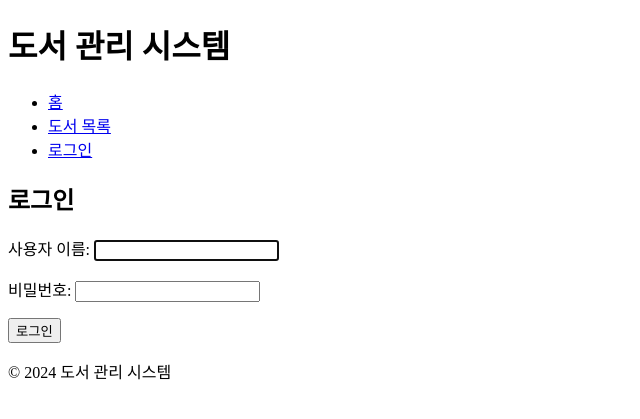
After one commit to lwj0712/0812_Library_Django, a Django app: page /login/ in a window 1280 px wide. The commit adds this page. Shown: the top 419 px of the page, without its empty margins (0-640 px from the left). Run offline with Django 5.2, Linux system fonts and the light colour scheme.

Commit message:
✨ add login,logout features

```diff
--- a/bookproject/bookproject/urls.py
+++ b/bookproject/bookproject/urls.py
@@ -1,9 +1,12 @@
 from django.contrib import admin
 from django.urls import path, include
 from books.views import MainView
+from django.contrib.auth.views import LoginView, LogoutView
 
 urlpatterns = [
     path("admin/", admin.site.urls),
     path("books/", include("books.urls")), # books/로 시작하는 URL은 books 앱의 urls.py에서 처리
     path('', MainView.as_view(), name='main'), # 메인 화면을 보여줄 URL 지정
+    path('login/', LoginView.as_view(template_name='login.html'), name='login'),
+    path('logout/', LogoutView.as_view(next_page='main'), name='logout'),  # 로그아웃 후 홈 화면으로 리다이렉트
 ]
--- a/bookproject/templates/base.html
+++ b/bookproject/templates/base.html
@@ -12,6 +12,19 @@
             <ul>
                 <li><a href="{% url 'main' %}">홈</a></li>
                 <li><a href="{% url 'books:book_list' %}">도서 목록</a></li>
+                {% if user.is_authenticated %}
+                    <li>환영합니다, {{ user.username }}님!</li>
+                    <li>
+                        <form id="logout-form" action="{% url 'logout' %}" method="post" style="display: inline;">
+                            {% csrf_token %}
+                            <button type="submit" style="background: none; border: none; padding: 0; cursor: pointer;">
+                                로그아웃
+                            </button>
+                        </form>
+                    </li>
+                {% else %}
+                    <li><a href="{% url 'login' %}">로그인</a></li>
+                {% endif %}
             </ul>
         </nav>
     </header>
--- /dev/null
+++ b/bookproject/templates/login.html
@@ -0,0 +1,13 @@
+{% extends 'base.html' %}
+
+{% block title %}로그인{% endblock %}
+
+{% block content %}
+    <h2>로그인</h2>
+    <form method="post">
+        {% csrf_token %}
+        {{ form.as_p }}
+        <input type="hidden" name="next" value="{% url 'main'%}">
+        <button type="submit">로그인</button>
+    </form>
+{% endblock %}
```
Also changed, not shown: bookproject/books/views.py (+5 -3 lines).
